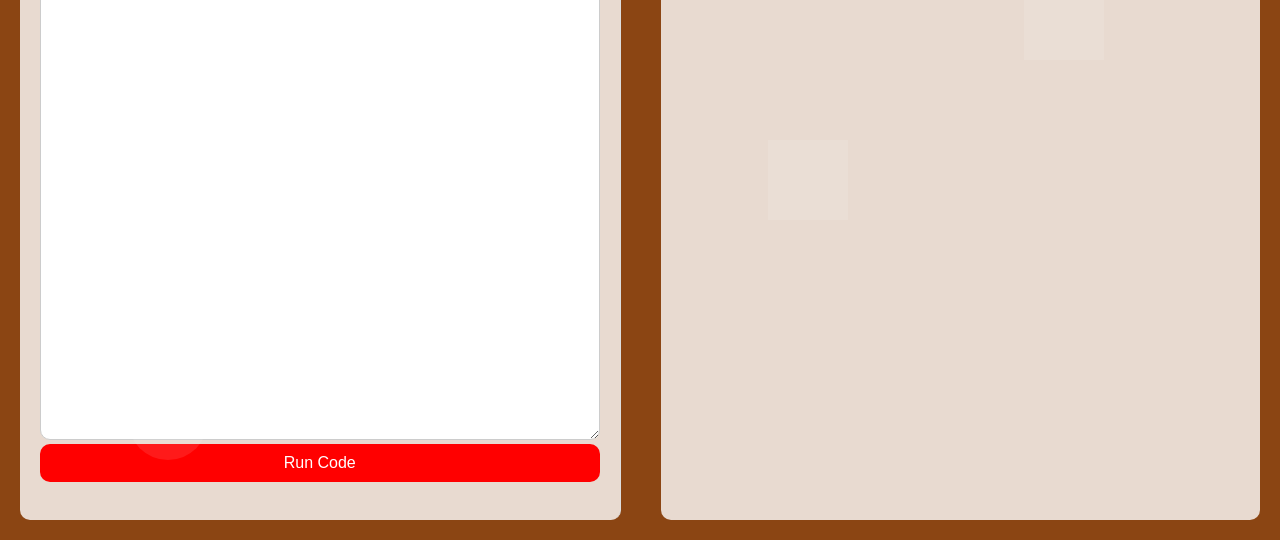
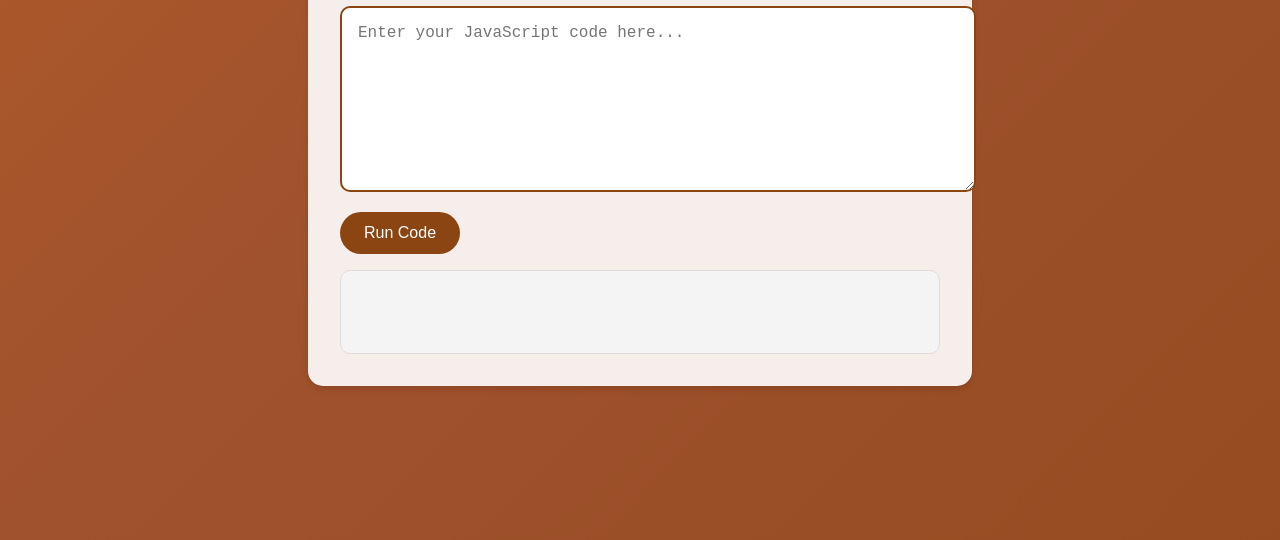
Before and after one commit to Cloodie500/Data-Gen, a plain HTML site: page index.html in a window 1280 px wide. Shown: the part 260-800 px from the top of the page. Drawn offline with Linux system fonts and the light colour scheme.

Commit message:
Update index.html

```diff
--- a/index.html
+++ b/index.html
@@ -3,93 +3,94 @@
 <head>
     <meta charset="UTF-8">
     <meta name="viewport" content="width=device-width, initial-scale=1.0">
-    <title>JavaScript Code Runner</title>
+    <title>JavaScript Runner</title>
     <style>
         body {
+            margin: 0;
+            padding: 0;
+            min-height: 100vh;
             display: flex;
-            height: 100vh;
-            margin: 0;
-            background: #8B4513;
+            justify-content: center;
+            align-items: center;
+            background: linear-gradient(-45deg, #8B4513, #A0522D, #D2691E, #CD853F);
+            background-size: 400% 400%;
+            animation: gradientBG 15s ease infinite;
             font-family: Arial, sans-serif;
-            overflow: hidden;
-            position: relative;
         }
-        @keyframes float {
-            0% { transform: translateY(0); }
-            50% { transform: translateY(-20px); }
-            100% { transform: translateY(0); }
+
+        @keyframes gradientBG {
+            0% { background-position: 0% 50%; }
+            50% { background-position: 100% 50%; }
+            100% { background-position: 0% 50%; }
         }
-        .floating-shape {
-            position: absolute;
-            background: rgba(255, 255, 255, 0.1);
-            animation: float 5s ease-in-out infinite;
+
+        .container {
+            background: rgba(255, 255, 255, 0.9);
+            padding: 2rem;
+            border-radius: 15px;
+            box-shadow: 0 4px 6px rgba(0, 0, 0, 0.1);
+            width: 80%;
+            max-width: 600px;
         }
-        .circle {
-            width: 80px;
-            height: 80px;
-            border-radius: 50%;
-        }
-        .square {
-            width: 80px;
-            height: 80px;
-        }
-        #editor, #output {
-            flex: 1;
-            padding: 20px;
-            box-sizing: border-box;
-            background: rgba(255, 255, 255, 0.8);
-            border-radius: 10px;
-            margin: 20px;
-        }
-        #editor {
-            border-right: 1px solid #ddd;
-        }
+
         textarea {
             width: 100%;
-            height: calc(100% - 60px);
-            padding: 10px;
-            box-sizing: border-box;
+            height: 150px;
+            padding: 1rem;
+            margin-bottom: 1rem;
+            border: 2px solid #8B4513;
+            border-radius: 10px;
+            font-family: monospace;
             font-size: 16px;
-            border-radius: 10px;
-            border: 1px solid #ccc;
+            resize: vertical;
         }
+
         button {
-            width: 100%;
-            padding: 10px;
-            font-size: 16px;
-            background-color: red;
+            background-color: #8B4513;
             color: white;
             border: none;
+            padding: 0.75rem 1.5rem;
+            border-radius: 25px;
+            cursor: pointer;
+            font-size: 16px;
+            transition: background-color 0.3s ease;
+        }
+
+        button:hover {
+            background-color: #A0522D;
+        }
+
+        #output {
+            margin-top: 1rem;
+            padding: 1rem;
+            background: #f4f4f4;
+            border: 1px solid #ddd;
             border-radius: 10px;
-            cursor: pointer;
-        }
-        iframe {
-            width: 100%;
-            height: 100%;
-            border: none;
+            min-height: 50px;
+            font-family: monospace;
         }
     </style>
 </head>
 <body>
-    <div class="floating-shape circle" style="top: 10%; left: 20%;"></div>
-    <div class="floating-shape square" style="top: 50%; left: 60%;"></div>
-    <div class="floating-shape circle" style="top: 80%; left: 10%;"></div>
-    <div class="floating-shape square" style="top: 30%; left: 80%;"></div>
+    <div class="container">
+        <h1>JavaScript Runner</h1>
+        <textarea id="code" placeholder="Enter your JavaScript code here..."></textarea>
+        <button onclick="runCode()">Run Code</button>
+        <div id="output"></div>
+    </div>
 
-    <div id="editor">
-        <textarea id="code" placeholder="Write your JavaScript code here..."></textarea>
-        <button onclick="runCode()">Run Code</button>
-    </div>
-    <div id="output">
-        <iframe id="result"></iframe>
-    </div>
     <script>
         function runCode() {
             const code = document.getElementById('code').value;
-            const iframe = document.getElementById('result');
-            iframe.contentWindow.document.open();
-            iframe.contentWindow.document.write('<script>' + code + '<\/script>');
-            iframe.contentWindow.document.close();
+            const outputDiv = document.getElementById('output');
+            outputDiv.innerHTML = ''; // Clear previous output
+
+            try {
+                const result = eval(code);
+                outputDiv.textContent = result;
+            } catch (error) {
+                outputDiv.textContent = 'Error: ' + error.message;
+            }
         }
     </script>
 </body>
```
